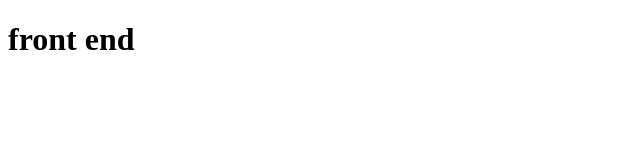
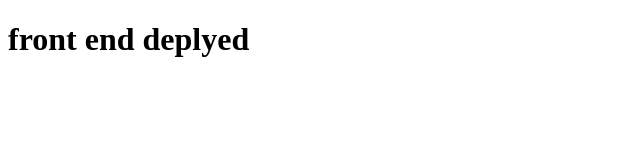
Before and after one commit to Vandana-Jain-123/frontend-app, a plain HTML site: page index.html in a window 1280 px wide. Shown: the whole page, without its empty margins (0-640 px from the left). Drawn offline with Linux system fonts and the light colour scheme.

Commit message:
again push

```diff
--- a/index.html
+++ b/index.html
@@ -1,6 +1,7 @@
 <!DOCTYPE html>
 
 <html>
+
 <head>
     <meta charset="utf-8">
     <meta http-equiv="X-UA-Compatible" content="IE=edge">
@@ -9,8 +10,10 @@
     <meta name="viewport" content="width=device-width, initial-scale=1">
     <link rel="stylesheet" href="">
 </head>
+
 <body>
-        <h1>front end </h1>
+    <h1>front end deplyed </h1>
     <script src="" async defer></script>
 </body>
+
 </html>
```
Lines whose indentation alone changed are shown as unchanged.
